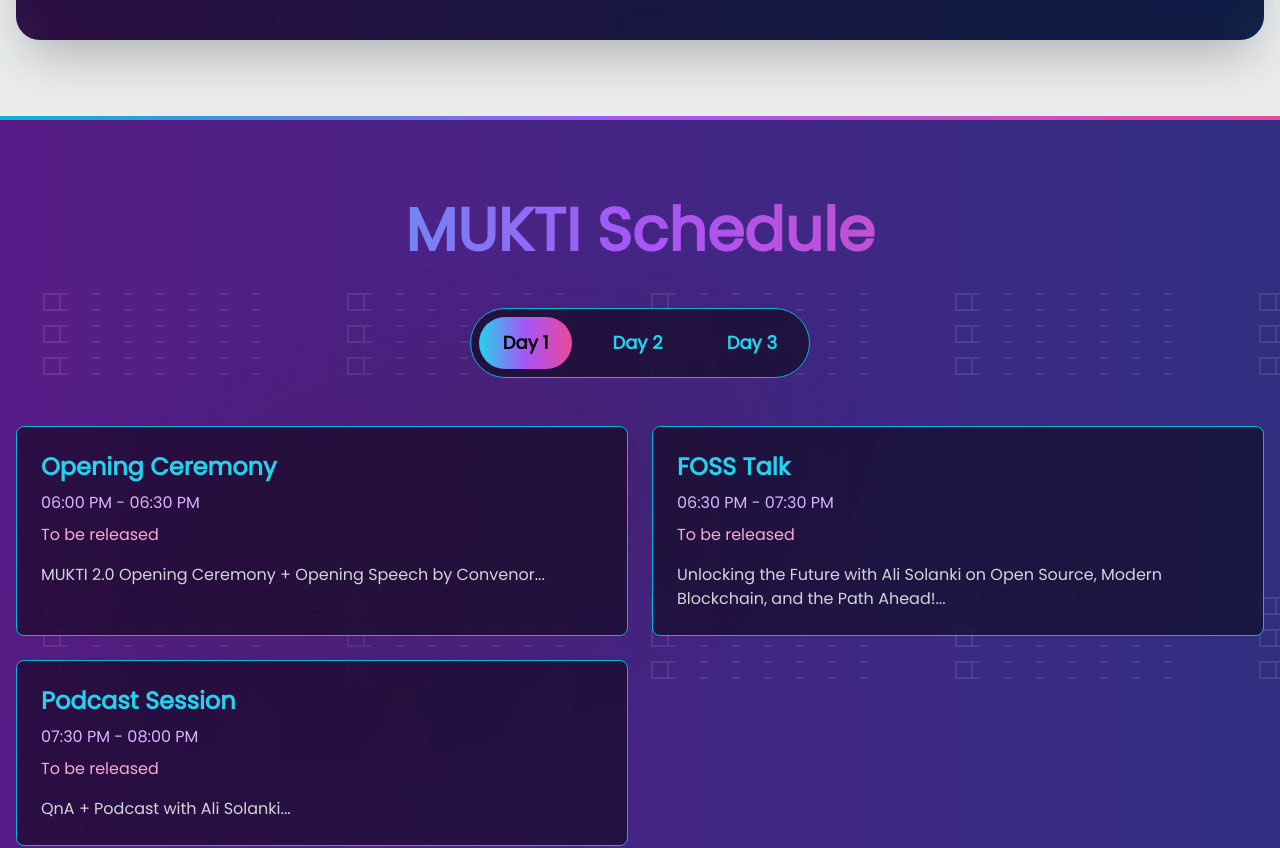
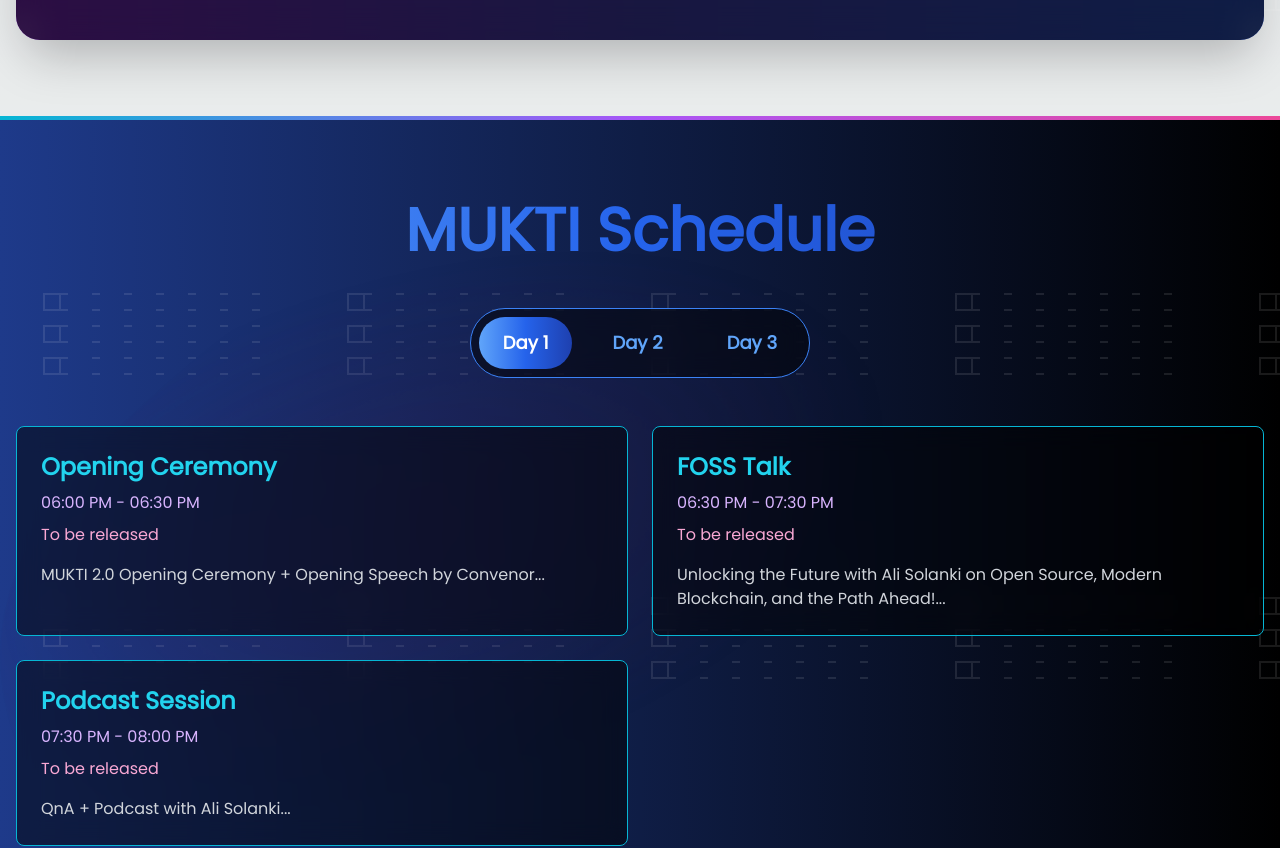
Before and after one commit to anand06amar/MUKTI, a Next.js app: page / in a window 1280 px wide. Shown: the part 1640-2488 px from the top of the page. Built offline with nearby package versions, Linux system fonts and the light colour scheme; no server answers.

Commit message:
blue black color scheme

```diff
--- a/src/components/timeline/TimeLine.tsx
+++ b/src/components/timeline/TimeLine.tsx
@@ -103,12 +103,12 @@
   const [activeDay, setActiveDay] = useState(1);
 
   return (
-    <div className="timeline bg-gradient-to-r from-purple-900 to-indigo-900 py-20 px-4 relative overflow-hidden">
+<div className="timeline bg-gradient-to-r from-blue-900 to-black py-20 px-4 relative overflow-hidden min-h-screen">
       <div className="absolute inset-0 bg-[url('/images/circuit-board.svg')] opacity-10"></div>
-      <Image src="/images/Ellipse 26.png" alt="background" layout="fill" objectFit="cover" className="opacity-30" />
+      <Image src="/images/Ellipse 26.png" alt="background" layout="fill" objectFit="cover" className="opacity-20" />
       <div className="container mx-auto relative z-10">
         <motion.h2
-          className="text-4xl md:text-6xl font-bold text-center mb-12 text-transparent bg-clip-text bg-gradient-to-r from-cyan-400 via-purple-500 to-pink-500"
+          className="text-4xl md:text-6xl font-bold text-center mb-12 text-transparent bg-clip-text bg-gradient-to-r from-blue-400 via-blue-600 to-blue-800"
           initial={{ opacity: 0, y: -50 }}
           animate={{ opacity: 1, y: 0 }}
           transition={{ duration: 0.5 }}
@@ -118,7 +118,7 @@
 
         <div className="flex justify-center mb-12">
           <motion.div
-            className="bg-black bg-opacity-50 backdrop-blur-md rounded-full p-2 flex space-x-4 border border-cyan-500"
+            className="bg-black bg-opacity-50 backdrop-blur-md rounded-full p-2 flex space-x-4 border border-blue-500"
             initial={{ opacity: 0, scale: 0.9 }}
             animate={{ opacity: 1, scale: 1 }}
             transition={{ duration: 0.5 }}
@@ -126,10 +126,11 @@
             {[1, 2, 3].map((day) => (
               <motion.button
                 key={day}
-                className={`px-4 md:px-6 py-2 md:py-3 rounded-full text-base md:text-lg font-semibold transition-all duration-300 ${activeDay === day
-                    ? "bg-gradient-to-r from-cyan-400 via-purple-500 to-pink-500 text-black"
-                    : "bg-transparent text-cyan-400 hover:bg-purple-800"
-                  }`}
+                className={`px-4 md:px-6 py-2 md:py-3 rounded-full text-base md:text-lg font-semibold transition-all duration-300 ${
+                  activeDay === day
+                    ? "bg-gradient-to-r from-blue-400 via-blue-600 to-blue-800 text-white"
+                    : "bg-transparent text-blue-400 hover:bg-blue-900"
+                }`}
                 onClick={() => setActiveDay(day)}
                 whileHover={{ scale: 1.05 }}
                 whileTap={{ scale: 0.95 }}
@@ -149,7 +150,7 @@
             transition={{ duration: 0.5 }}
             className="grid grid-cols-1 md:grid-cols-2 gap-6"
           >
-            {(activeDay === 1 ? day1 : activeDay == 2 ? day2 : day3).map((item, index) => (
+            {(activeDay === 1 ? day1 : activeDay === 2 ? day2 : day3).map((item, index) => (
               <CyberpunkCard key={index} {...item} />
             ))}
           </motion.div>
```
